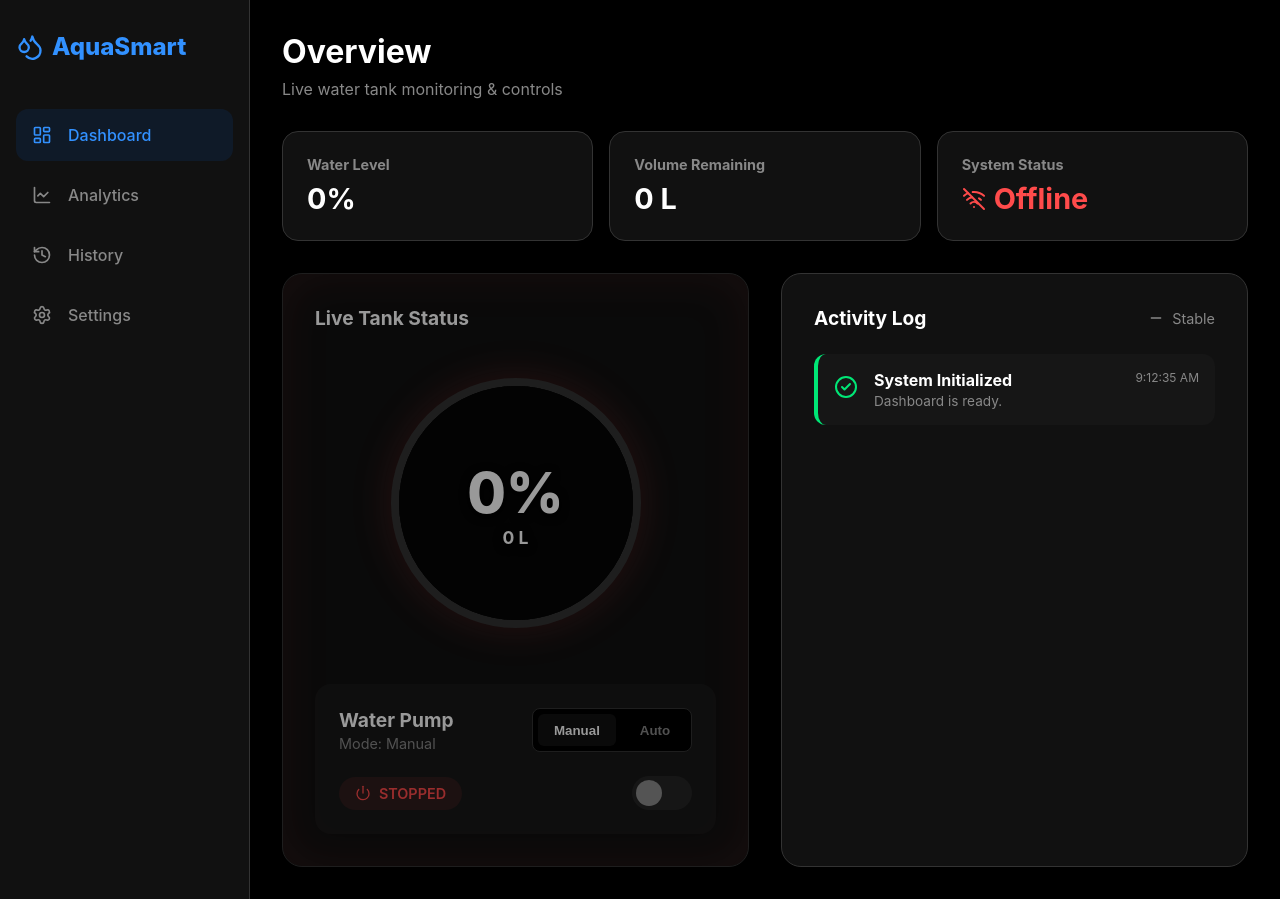
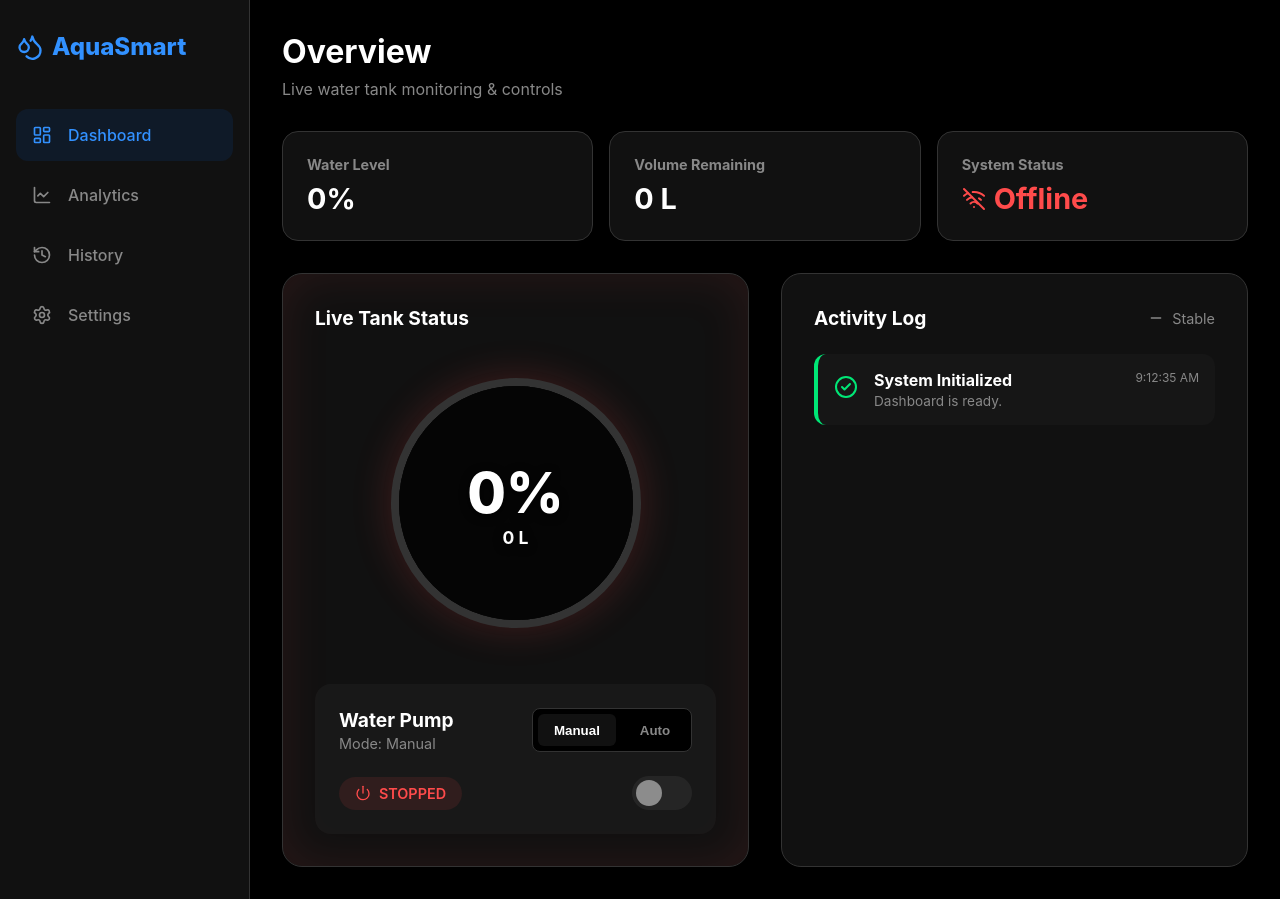
Before and after one commit to nandishpatil16/AquaSmart-Web, a React (Vite) app: page / in a window 1280 px wide. Built offline with nearby package versions, Linux system fonts and the light colour scheme; no server answers; the database is empty.

Commit message:
Remove offline dimming from dashboard card

```diff
--- a/src/components/Dashboard.jsx
+++ b/src/components/Dashboard.jsx
@@ -179,8 +179,7 @@ export default function Dashboard() {
         {/* Left Column: Tank & Motor */}
         <div className="card" style={{
           boxShadow: levelPct <= 20 ? 'inset 0 0 50px rgba(255, 75, 75, 0.1)' : levelPct >= 95 ? 'inset 0 0 50px rgba(0, 230, 118, 0.1)' : 'none',
-          transition: 'box-shadow 0.5s ease',
-          opacity: systemOnline ? 1 : 0.6 // Dim when offline
+          transition: 'box-shadow 0.5s ease'
         }}>
           <h2>Live Tank Status</h2>
 
```
